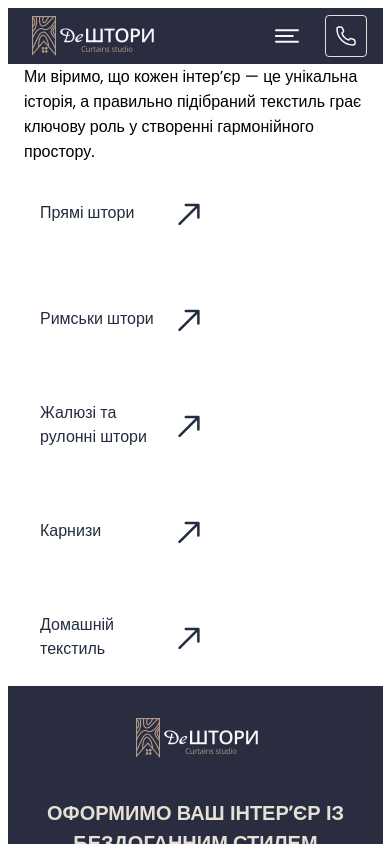
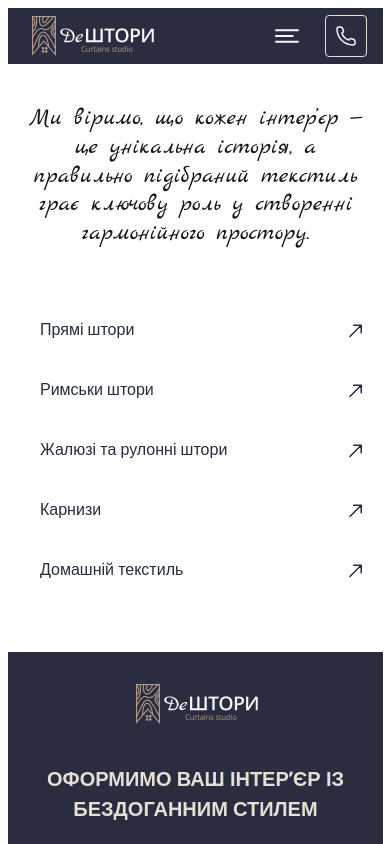
Before and after one commit to KP-Svitlana/deshtoro_byvolkova, a Next.js app: page /ourprojects in a window 390 px wide. Shown: the top 844 px of the page. Built offline with nearby package versions, Linux system fonts and the light colour scheme.

Commit message:
add mobile css

```diff
--- a/src/app/globals.css
+++ b/src/app/globals.css
@@ -952,6 +952,13 @@ body {
   align-items: center;
   flex-direction: column;
 }
+@media screen and (min-width: 375px) {
+  .ourProjects_section {
+    margin-top: 40px;
+    margin-bottom: 56px;
+    gap: 56px;
+  }
+}
 @media (min-width: 1440px) {
   .ourProjects_section {
     margin-top: 100px;
@@ -960,16 +967,26 @@ body {
   }
 }
 
+.ourProjects_text {
+  font-family: var(--font-markScript);
+  color: #181818;
+}
+@media screen and (min-width: 375px) {
+  .ourProjects_text {
+    font-weight: 400;
+    font-size: 24px;
+    line-height: 120%;
+    letter-spacing: 0;
+    text-align: center;
+  }
+}
 @media (min-width: 1440px) {
   .ourProjects_text {
     padding-left: 217px;
     padding-right: 217px;
-    font-family: var(--font-markScript);
-    font-weight: 400;
     font-size: 43px;
-    line-height: 120%;
     letter-spacing: -2px;
-    color: #181818;
+    text-align: start;
   }
 }
 
@@ -983,21 +1000,35 @@ body {
 }
 
 .ourProjects_item {
-  height: 82px;
-  padding: 8px 21px 8px 16px;
   width: 100%;
   display: flex;
   justify-content: flex-start;
   align-items: center;
 }
+@media screen and (min-width: 375px) {
+  .ourProjects_item {
+    padding: 8px 14px 8px 16px;
+  }
+}
+@media (min-width: 1440px) {
+  .ourProjects_item {
+    height: 82px;
+    padding: 8px 21px 8px 16px;
+  }
+}
 
 .ourProjects_item .button_link {
   font-family: var(--font-poppins);
   text-transform: none;
-  width: calc((100% - 8px) / 2);
   display: flex;
   justify-content: space-between;
   align-items: center;
+}
+@media screen and (min-width: 375px) {
+  .ourProjects_item .button_link {
+    width: calc(100% - 16px);
+    height: 36px;
+  }
 }
 @media (min-width: 1440px) {
   .ourProjects_item .button_link {
@@ -1005,8 +1036,22 @@ body {
     font-size: 44px;
     line-height: 150%;
     letter-spacing: 0;
+    width: calc((100% - 8px) / 2);
   }
 }
 .ourProjects_item .button_link:hover {
   font-weight: 600;
+}
+
+@media screen and (min-width: 375px) {
+  .button_link img {
+    height: 24px;
+    width: 24px;
+  }
+}
+@media (min-width: 1440px) {
+  .button_link img {
+    height: auto;
+    width: auto;
+  }
 }/*# sourceMappingURL=globals.css.map */
--- a/src/sass/layout/_ourProjects.scss
+++ b/src/sass/layout/_ourProjects.scss
@@ -1,6 +1,13 @@
 .ourProjects_section {
   @include flex(flex, center, center);
   flex-direction: column;
+
+  @include mq(mobile) {
+    margin-top: 40px;
+    margin-bottom: 56px;
+
+    gap: 56px;
+  }
 
   @include mq(desktop) {
     margin-top: 100px;
@@ -11,13 +18,20 @@
 }
 
 .ourProjects_text {
+  font-family: var(--font-markScript);
+  color: $black;
+
+  @include mq(mobile) {
+    @include font(400, 24px, 120%, 0);
+    text-align: center;
+  }
+
   @include mq(desktop) {
     padding-left: 217px;
     padding-right: 217px;
-
-    font-family: var(--font-markScript);
-    @include font(400, 43px, 120%, -2px);
-    color: $black;
+    font-size: 43px;
+    letter-spacing: -2px;
+    text-align: start;
   }
 }
 
@@ -30,22 +44,44 @@
 }
 
 .ourProjects_item {
-  height: 82px;
-  padding: 8px 21px 8px 16px;
   width: 100%;
   @include flex(flex, flex-start, center);
+
+  @include mq(mobile) {
+    padding: 8px 14px 8px 16px;
+  }
+  @include mq(desktop) {
+    height: 82px;
+    padding: 8px 21px 8px 16px;
+  }
 }
 
 .ourProjects_item .button_link {
   font-family: var(--font-poppins);
   text-transform: none;
-  width: calc((100% - 8px) / 2);
+
   @include flex(flex, space-between, center);
+  @include mq(mobile) {
+    width: calc(100% - 16px);
+    height: 36px;
+  }
 
   @include mq(desktop) {
     @include font(400, 44px, 150%, 0);
+    width: calc((100% - 8px) / 2);
   }
   &:hover {
     font-weight: 600;
   }
 }
+
+.button_link img {
+  @include mq(mobile) {
+    height: 24px;
+    width: 24px;
+  }
+  @include mq(desktop) {
+    height:auto;
+    width: auto;
+  }
+}
```
Also changed, not shown: 1 other file (tests, documents, lock files or other folders).
